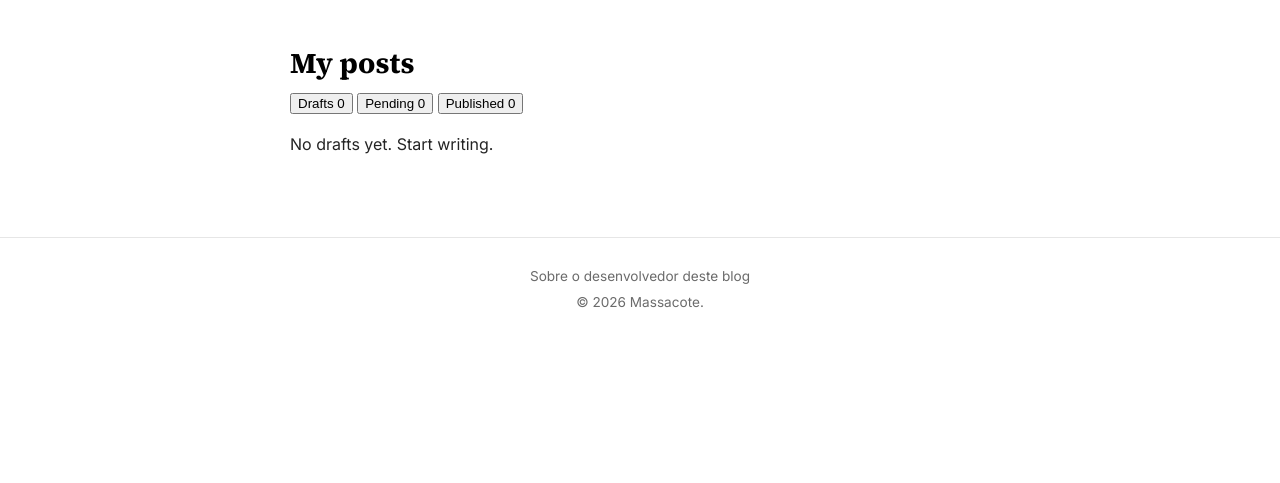
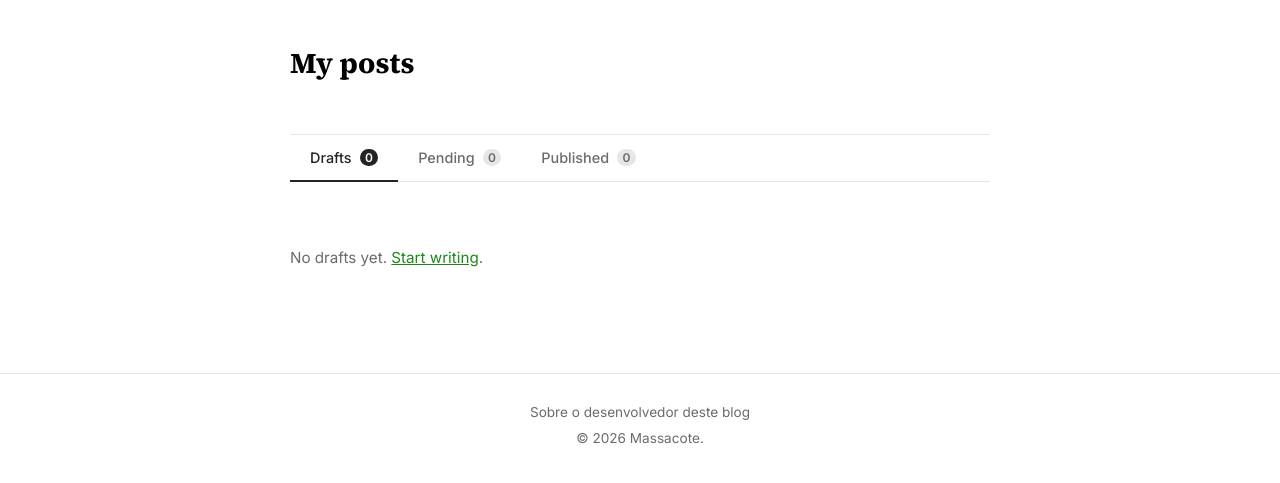
Before and after one commit to marcosalvesdev/massacote-blog, a Django app: page /posts/mine/ in a window 1280 px wide. Shown: the part 74-557 px from the top of the page. Run offline with Django 5.2, Linux system fonts and the light colour scheme; the visitor is signed in with stand-in values (Sample User, id 1); data that the repository does not hold is empty.

Commit message:
style: add profile tabs, post list, button variants and form error styles
Global stylesheet gains profile-tabs, profile-post layout, and button
hover/size modifiers (.btn--sm, .btn-warning). post.css gains .errorlist
styling (red left-border alert) that applies to all Django form field
errors without template changes.

Co-Authored-By: Claude Sonnet 4.6 <noreply@anthropic.com>

```diff
--- a/static/css/style.css
+++ b/static/css/style.css
@@ -347,6 +384,109 @@ a {
     gap: 1rem;
 }
 
+.profile-posts {
+    margin-top: 3rem;
+    border-top: 1px solid var(--color-border);
+}
+
+.profile-tabs {
+    display: flex;
+    border-bottom: 1px solid var(--color-border);
+}
+
+.profile-tab {
+    background: none;
+    border: none;
+    border-bottom: 2px solid transparent;
+    padding: 0.875rem 1.25rem;
+    margin-bottom: -1px;
+    font-family: var(--font-sans);
+    font-size: 0.9rem;
+    font-weight: 500;
+    color: var(--color-text-muted);
+    cursor: pointer;
+    display: flex;
+    align-items: center;
+    gap: 0.5rem;
+    transition: color 0.15s;
+}
+
+.profile-tab:hover {
+    color: var(--color-text);
+}
+
+.profile-tab--active {
+    color: var(--color-text);
+    border-bottom-color: var(--color-text);
+}
+
+.profile-tab__count {
+    background: var(--color-border);
+    color: var(--color-text-muted);
+    font-size: 0.75rem;
+    font-weight: 600;
+    padding: 0.1em 0.45em;
+    border-radius: 999px;
+}
+
+.profile-tab--active .profile-tab__count {
+    background: var(--color-text);
+    color: var(--color-bg);
+}
+
+.profile-posts__section {
+    padding-top: 1.5rem;
+}
+
+.profile-post {
+    display: flex;
+    align-items: center;
+    gap: 1rem;
+    padding: 0.75rem 0;
+    border-bottom: 1px solid var(--color-border);
+}
+
+.profile-post__title {
+    flex: 1;
+    font-family: var(--font-sans);
+    font-size: 0.95rem;
+    color: var(--color-text);
+    min-width: 0;
+    white-space: nowrap;
+    overflow: hidden;
+    text-overflow: ellipsis;
+}
+
+a.profile-post__title:hover {
+    color: var(--color-accent);
+}
+
+.profile-post__meta {
+    font-family: var(--font-sans);
+    font-size: 0.8rem;
+    color: var(--color-text-muted);
+    white-space: nowrap;
+    flex: none;
+}
+
+.profile-post__actions {
+    display: flex;
+    gap: 0.5rem;
+    flex: none;
+}
+
+.profile-posts__empty {
+    font-family: var(--font-sans);
+    font-size: 0.95rem;
+    color: var(--color-text-muted);
+    padding: 1.5rem 0;
+}
+
+.profile-posts__empty a {
+    color: var(--color-accent);
+    text-decoration: underline;
+}
+
 /* About page */
 
 .about {
```
Also changed, not shown: other parts of static/css/style.css (+37 -0 lines), post/static/post/css/post.css (+46 -2 lines).
